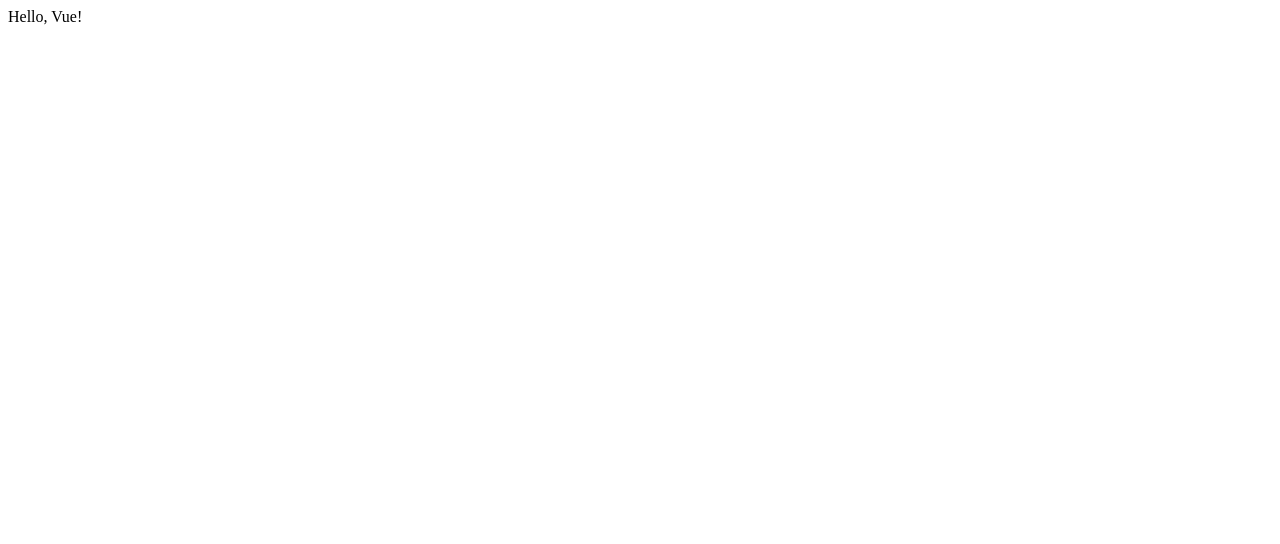
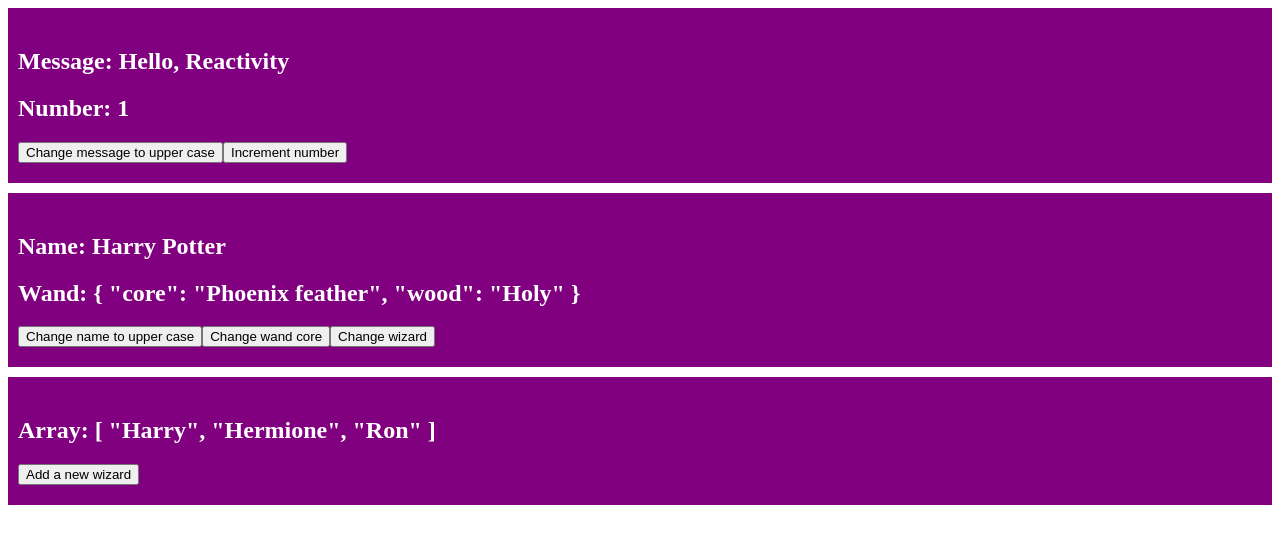
Before and after one commit to BasedBen444/vue-codealong, a Vue app: page / in a window 1280 px wide. Shown: the top 544 px of the page. Built offline with nearby package versions, Linux system fonts and the light colour scheme.

Commit message:
Reactivity System

```diff
--- a/package.json
+++ b/package.json
@@ -13,6 +13,7 @@
   },
   "devDependencies": {
     "@vitejs/plugin-vue": "^5.2.1",
+    "sass-embedded": "^1.85.0",
     "vite": "^6.1.0",
     "vite-plugin-vue-devtools": "^7.7.2"
   }
--- a/src/App.vue
+++ b/src/App.vue
@@ -1,11 +1,84 @@
 <template>
-  <div>Hello, Vue!</div>
+  <div class="card">
+    <h2>Message: {{ message }}</h2>
+    <h2>Number: {{ number }}</h2>
+    <button @click="changeMessageToUpperCase">
+      Change message to upper case
+    </button>
+
+    <button @click="incrementNumber">Increment number</button>
+  </div>
+
+  <div class="card">
+    <h2>Name: {{ wizard.name }}</h2>
+    <h2>Wand: {{ wizard.wand }}</h2>
+    <button @click="changeNameToUppercase">Change name to upper case</button>
+    <button @click="changeWandCore">Change wand core</button>
+    <button @click="changeWizard">Change wizard</button>
+  </div>
+
+  <div class="card">
+    <h2>Array: {{ wizards }}</h2>
+    <button @click="wizards.push('Draco')">Add a new wizard</button>
+  </div>
+
 </template>
 
 <script setup>
+import {ref} from 'vue'
+let message = ref('Hello, Reactivity')
+let number = ref(1);
+
+function changeMessageToUpperCase() {
+  message.value = message.value.toUpperCase()
+  console.log(message)
+}
+function incrementNumber() {
+  number.value += 1
+  console.log(number);
+}
+
+let wizard = ref({
+  id: 1001,
+  name: 'Harry Potter',
+  house: 'Gryffindor',
+  age: 17,
+  wand:{
+    core: 'Phoenix feather',
+    wood: 'Holy'
+  }
+})
+
+function changeNameToUppercase() {
+  wizard.value.name = wizard.value.name.toUpperCase()
+}
+
+function changeWandCore() {
+  wizard.value.wand.core = 'Unicorn hair'
+}
+
+function changeWizard() {
+  wizard.value = {
+    id: 1002,
+    name: 'Hermione Granger',
+    house: 'Gryffindor',
+    age: 17,
+    wand: {
+      core: 'Dragon heartstring',
+      wood: 'Vine'
+    }
+  }
+}
+
+let wizards = ref(['Harry', 'Hermione', 'Ron'])
 
 </script>
 
 <style lang="scss" scoped>
-
+.card {
+  background-color: purple;
+  color: white;
+  padding: 20px 10px;
+  margin-bottom: 10px;
+}
 </style>
```
Also changed, not shown: 1 other file (tests, documents, lock files or other folders).
